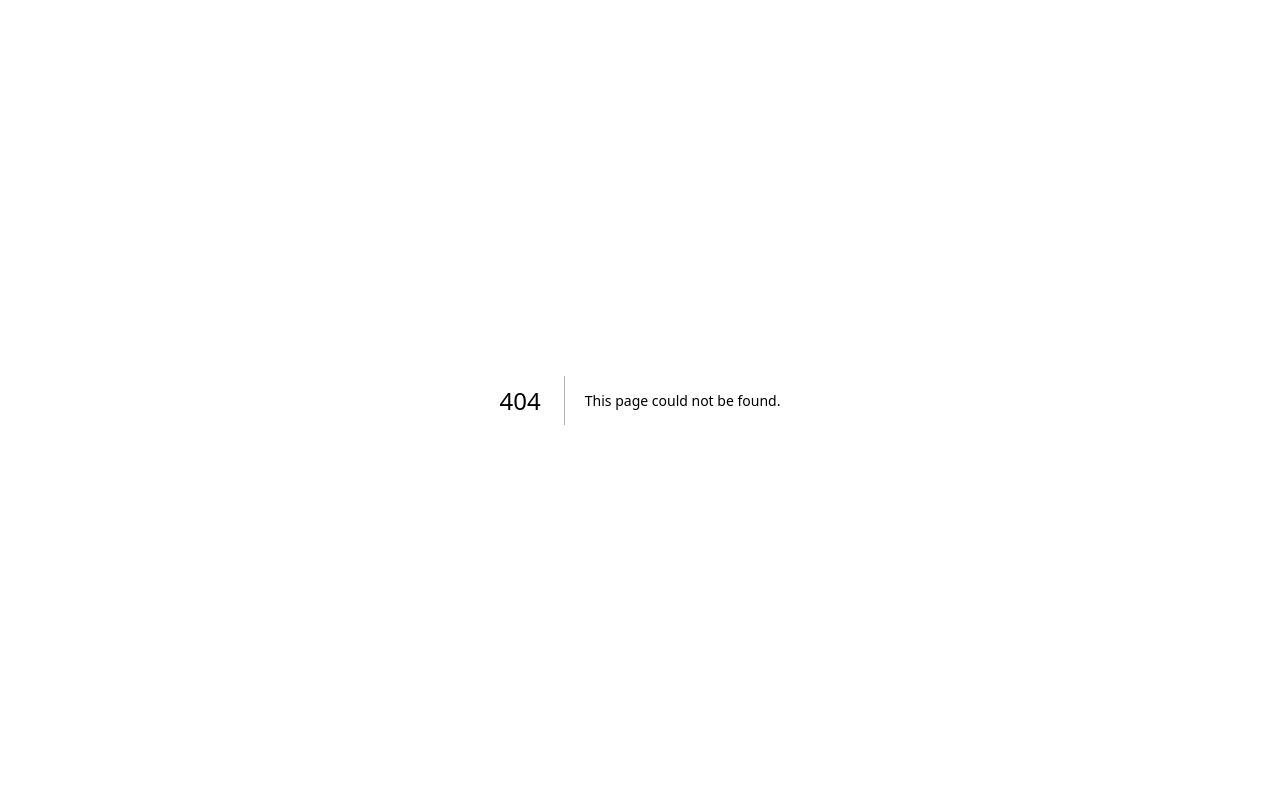
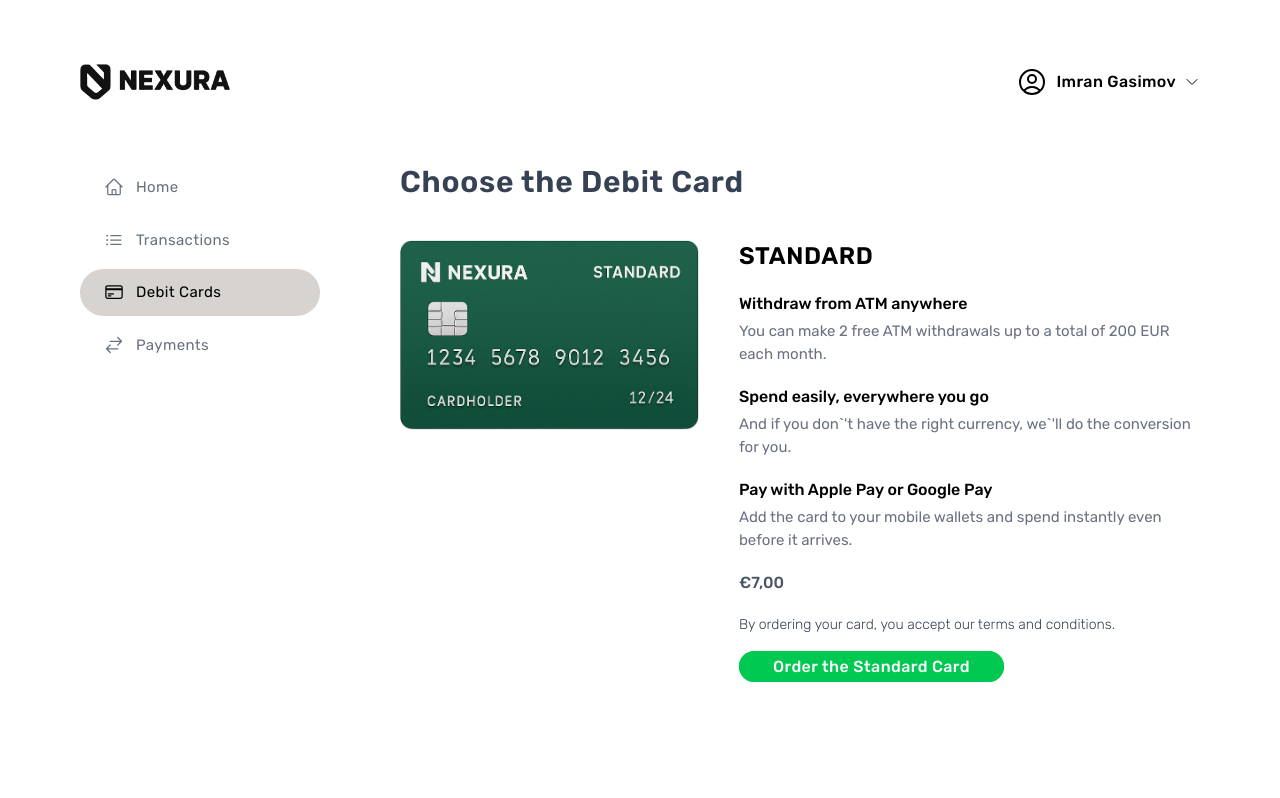
Before and after one commit to ibrvgim/nexura-bank, a Next.js app: page /cards in a window 1280 px wide. Before the commit this address had no page. Shown: the top 798 px of the page. Built offline with nearby package versions, Linux system fonts and the light colour scheme.

Commit message:
authorized page

```diff
--- /dev/null
+++ b/app/(authorized)/cards/page.tsx
@@ -0,0 +1,142 @@
+import { PrimaryButton } from "@/components/common/Buttons";
+import { DebitCardType } from "@/types/types";
+import Image from "next/image";
+
+const cards = [
+  {
+    image: "standard.png",
+    type: "standard",
+    deliveryTime: "7",
+    price: 7,
+    offerings: [
+      {
+        title: "Withdraw from ATM anywhere",
+        description:
+          "You can make 2 free ATM withdrawals up to a total of 200 EUR each month.",
+      },
+
+      {
+        title: "Spend easily, everywhere you go",
+        description:
+          "And if you don`'t have the right currency, we`'ll do the conversion for you.",
+      },
+
+      {
+        title: "Pay with Apple Pay or Google Pay",
+        description:
+          "Add the card to your mobile wallets and spend instantly even before it arrives.",
+      },
+    ],
+  },
+
+  {
+    image: "premium.png",
+    type: "premium",
+    deliveryTime: "5",
+    price: 14,
+    offerings: [
+      {
+        title: "Withdraw from ATM anywhere",
+        description:
+          "You can make 2 free ATM withdrawals up to a total of 200 EUR each month.",
+      },
+
+      {
+        title: "Spend easily, everywhere you go",
+        description:
+          "And if you don`'t have the right currency, we`'ll do the conversion for you.",
+      },
+
+      {
+        title: "Pay with Apple Pay or Google Pay",
+        description:
+          "Add the card to your mobile wallets and spend instantly even before it arrives.",
+      },
+    ],
+  },
+
+  {
+    image: "platinum.png",
+    type: "platinum",
+    deliveryTime: "3",
+    price: 28,
+    offerings: [
+      {
+        title: "Withdraw from ATM anywhere",
+        description:
+          "You can make 2 free ATM withdrawals up to a total of 200 EUR each month.",
+      },
+
+      {
+        title: "Spend easily, everywhere you go",
+        description:
+          "And if you don`'t have the right currency, we`'ll do the conversion for you.",
+      },
+
+      {
+        title: "Pay with Apple Pay or Google Pay",
+        description:
+          "Add the card to your mobile wallets and spend instantly even before it arrives.",
+      },
+    ],
+  },
+];
+
+function Cards() {
+  return (
+    <div>
+      <p className="mb-10 text-3xl font-semibold tracking-wide text-gray-700">
+        Choose the Debit Card
+      </p>
+
+      <div className="flex flex-col gap-30">
+        {cards.map((card, index) => (
+          <CardType key={index} card={card} />
+        ))}
+      </div>
+    </div>
+  );
+}
+
+function CardType({ card }: { card: DebitCardType }) {
+  return (
+    <div className="flex gap-10">
+      <div>
+        <Image
+          src={`/bank-cards/${card.image}`}
+          alt=""
+          height={350}
+          width={350}
+          draggable={false}
+        />
+      </div>
+
+      <div>
+        <p className="mb-5 text-2xl font-semibold tracking-wide uppercase">
+          {card.type}
+        </p>
+
+        <ul className="mb-5 flex flex-col gap-5">
+          {card.offerings.map((item, index) => (
+            <li key={index}>
+              <p className="mb-1 font-medium">{item.title}</p>
+              <p className="text-[15px] text-gray-500">{item.description}</p>
+            </li>
+          ))}
+        </ul>
+
+        <p className="mb-5 font-medium text-gray-600">€{card.price},00</p>
+
+        <p className="mb-5 text-sm font-light text-gray-700">
+          By ordering your card, you accept our terms and conditions.
+        </p>
+
+        <PrimaryButton path="">
+          Order the <span className="capitalize">{card.type}</span> Card
+        </PrimaryButton>
+      </div>
+    </div>
+  );
+}
+
+export default Cards;
--- a/app/(authorized)/home/page.tsx
+++ b/app/(authorized)/home/page.tsx
@@ -1,5 +1,5 @@
 function AuthorizedHome() {
-  return <div></div>;
+  return <div>home</div>;
 }
 
 export default AuthorizedHome;
--- a/app/(authorized)/layout.tsx
+++ b/app/(authorized)/layout.tsx
@@ -1,7 +1,16 @@
+import SecureNavigation from "@/components/authorized/common/SecureNavigation";
+import SideBar from "@/components/authorized/common/SideBar";
+
 export default function AuthorizedLayout({
   children,
 }: Readonly<{
   children: React.ReactNode;
 }>) {
-  return <main>{children}</main>;
+  return (
+    <div className="grid grid-cols-[20rem_1fr] px-20 py-16">
+      <SecureNavigation />
+      <SideBar />
+      <main>{children}</main>
+    </div>
+  );
 }
--- /dev/null
+++ b/app/(authorized)/payments/page.tsx
@@ -0,0 +1,5 @@
+function page() {
+  return <div>payments</div>;
+}
+
+export default page;
--- /dev/null
+++ b/app/(authorized)/transactions/page.tsx
@@ -0,0 +1,5 @@
+function page() {
+  return <div>transactions</div>;
+}
+
+export default page;
--- /dev/null
+++ b/components/authorized/common/SecureNavigation.tsx
@@ -0,0 +1,19 @@
+import Logo from "@/components/common/Logo";
+import { UserCircleIcon, ChevronDownIcon } from "@heroicons/react/24/outline";
+import Link from "next/link";
+
+function SecureNavigation() {
+  return (
+    <nav className="col-span-full mb-16 flex items-center justify-between">
+      <Logo style="black" />
+
+      <Link href="" className="flex items-center gap-2">
+        <UserCircleIcon className="size-8" />
+        <p className="font-medium tracking-wide">Imran Gasimov</p>
+        <ChevronDownIcon className="size-4" />
+      </Link>
+    </nav>
+  );
+}
+
+export default SecureNavigation;
--- /dev/null
+++ b/components/authorized/common/SideBar.tsx
@@ -0,0 +1,51 @@
+import {
+  HomeIcon,
+  CreditCardIcon,
+  ListBulletIcon,
+  ArrowsRightLeftIcon,
+} from "@heroicons/react/24/outline";
+import SideItem from "./SideItem";
+
+const routes = [
+  {
+    path: "/home",
+    title: "Home",
+    icon: <HomeIcon />,
+  },
+
+  {
+    path: "/transactions",
+    title: "Transactions",
+    icon: <ListBulletIcon />,
+  },
+
+  {
+    path: "/cards",
+    title: "Debit Cards",
+    icon: <CreditCardIcon />,
+  },
+
+  {
+    path: "/payments",
+    title: "Payments",
+    icon: <ArrowsRightLeftIcon />,
+  },
+];
+
+function SideBar() {
+  return (
+    <div>
+      <ul className="flex flex-col gap-1.5 pr-20">
+        {routes.map((route) => (
+          <li key={route.path}>
+            <SideItem path={route.path} icon={route.icon}>
+              {route.title}
+            </SideItem>
+          </li>
+        ))}
+      </ul>
+    </div>
+  );
+}
+
+export default SideBar;
--- /dev/null
+++ b/components/authorized/common/SideItem.tsx
@@ -0,0 +1,29 @@
+"use client";
+
+import Link from "next/link";
+import { usePathname } from "next/navigation";
+
+function SideItem({
+  children,
+  path,
+  icon,
+}: {
+  children: React.ReactNode;
+  path: string;
+  icon: React.ReactNode;
+}) {
+  const pathname = usePathname();
+  const isActive = pathname.includes(path);
+
+  return (
+    <Link
+      href={path}
+      className={`flex w-full items-center gap-3 rounded-full px-6 py-3 text-[15px] tracking-wide transition-all duration-200 ${isActive ? "bg-stone-300 font-normal" : "text-gray-500 hover:bg-stone-100 hover:text-gray-900"}`}
+    >
+      <div className="size-5">{icon}</div>
+      {children}
+    </Link>
+  );
+}
+
+export default SideItem;
--- /dev/null
+++ b/types/types.ts
@@ -0,0 +1,13 @@
+// debit card type
+export interface DebitCardType {
+  image: string;
+  type: string;
+  deliveryTime: string;
+  price: number;
+  offerings: OfferingType[];
+}
+
+interface OfferingType {
+  title: string;
+  description: string;
+}
```
